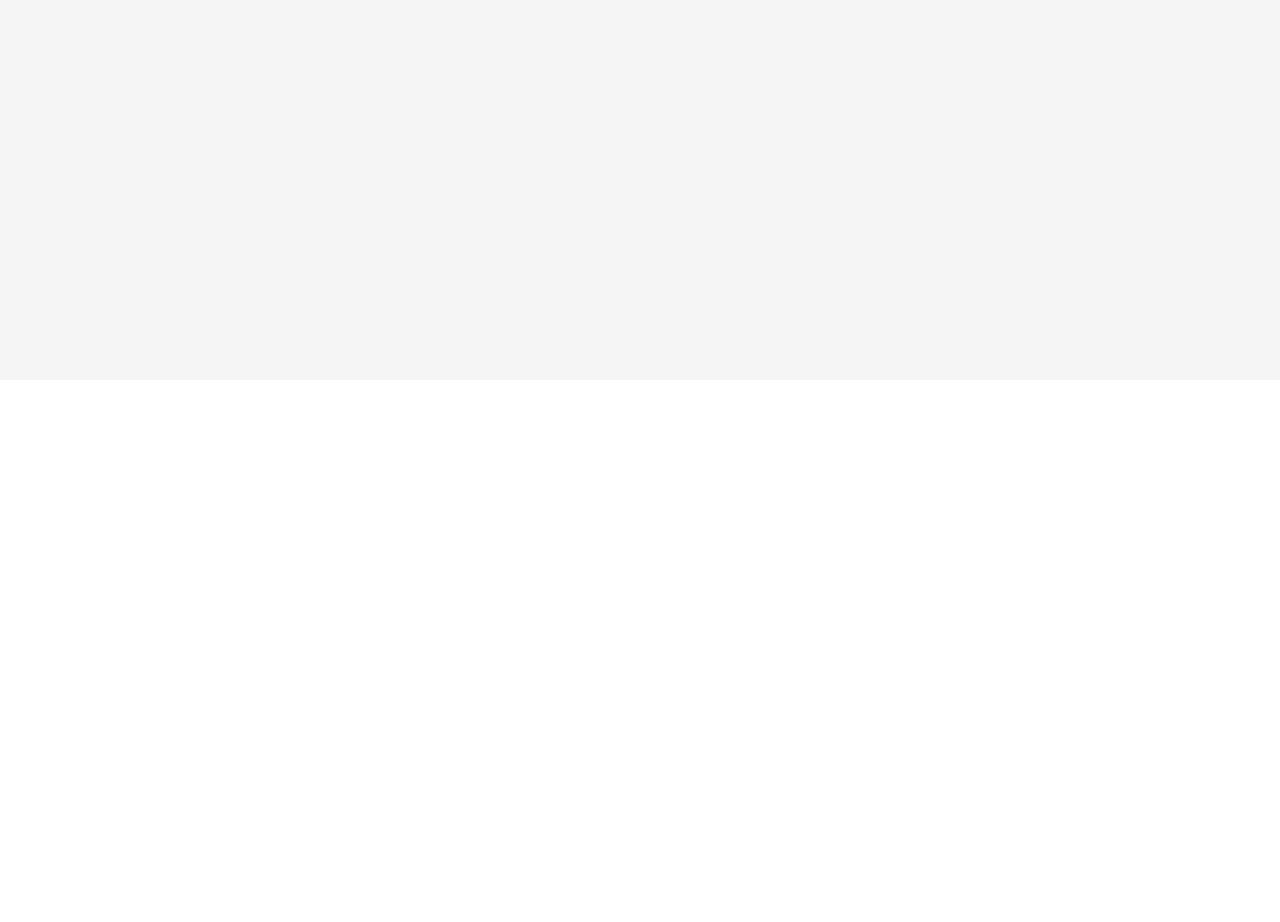
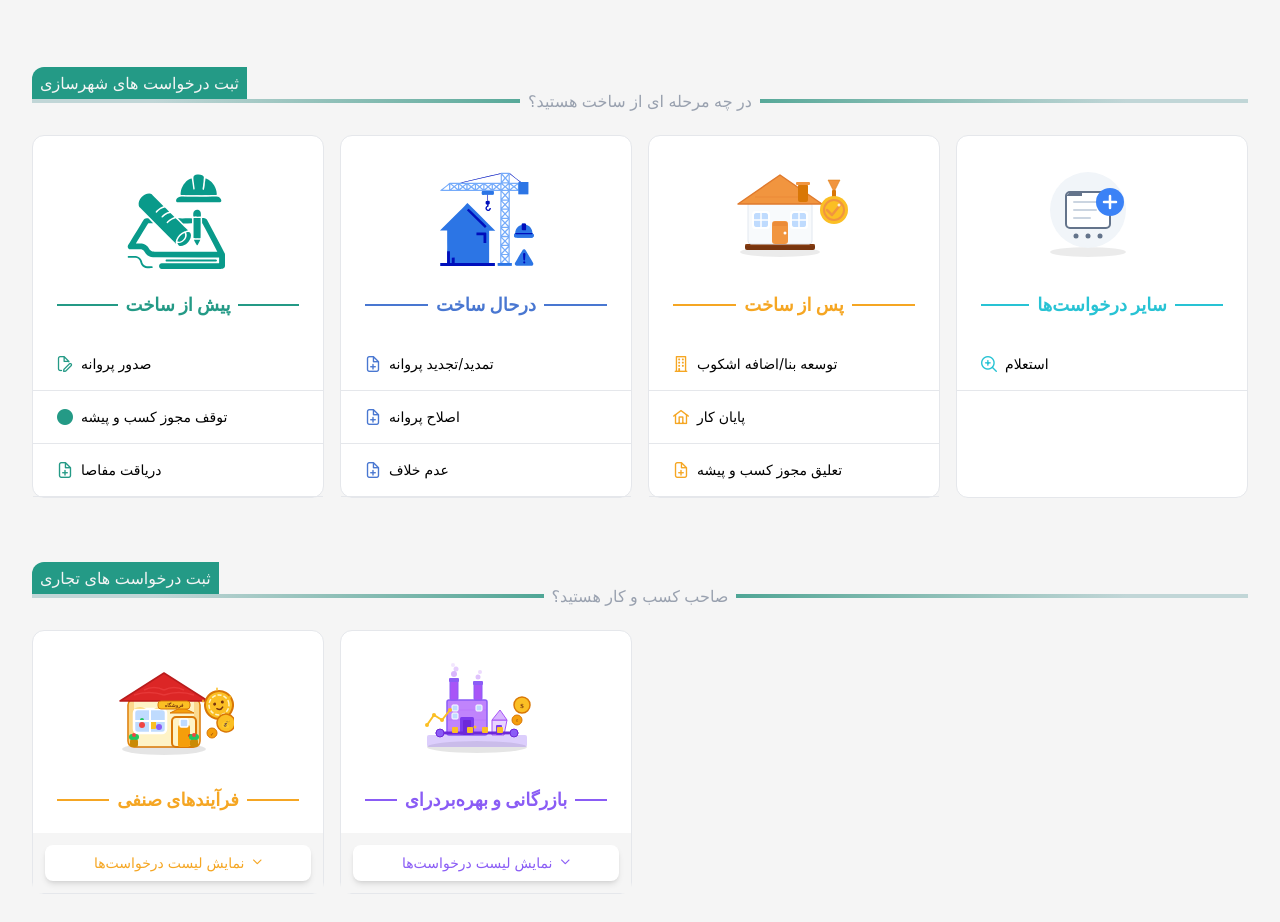
Before and after one commit to movhde/municipal-services-portal, a Vue app: page / in a window 1280 px wide. Shown: the part 420-1342 px from the top of the page. Before the commit the page ends 800 px from the top, so only its background shows below. Built offline with nearby package versions, Linux system fonts and the light colour scheme; the HTML template or start-up script is replaced by a standard one.

Commit message:
feat: implement reusable service section component

```diff
--- a/src/components/landing/HeroSection.vue
+++ b/src/components/landing/HeroSection.vue
@@ -5,7 +5,7 @@ import heroSec3 from '@/assets/images/heroSec3.png'
 </script>
 
 <template>
-  <div class="flex md:flex-row flex-col gap-2 lg:gap-4 px-4 lg:px-8">
+  <div class="flex md:flex-row flex-col gap-2 lg:gap-4 px-4 md:px-8">
     <div class="flex-2">
       <img :src="heroSec3" class="rounded-md w-full h-full" />
     </div>
--- a/src/components/landing/SectionDivider.vue
+++ b/src/components/landing/SectionDivider.vue
@@ -1,17 +1,17 @@
 <script setup lang="ts">
-defineProps<{ tagTitle: string; dividerTitle: string }>()
+defineProps<{ tagTitle: string; sectionTitle: string }>()
 </script>
 
 <template>
-  <div class="w-full flex flex-col justify-start px-8">
-    <div class="w-fit bg-[#249a86] text-[#f5f5f5] px-2 py-1 rounded-tl-xl">
+  <div class="w-full flex flex-col justify-start">
+    <div class="w-fit bg-[#249a86] text-[#f5f5f5] text-xs md:text-base px-2 py-1 rounded-tl-xl">
       {{ tagTitle ?? 'ثبت درخواست' }}
     </div>
     <div
-      class="w-full h-1 bg-linear-to-r from-10% from-[#0a0a0a] via-50% via-[#249a86] to-90% to-[#c1d6d7] flex items-center justify-center"
+      class="w-full h-1 bg-linear-to-r from-10% from-[#c1d6d7] via-50% via-[#249a86] to-90% to-[#c1d6d7] flex items-center justify-center"
     >
-      <div class="text-gray-400 bg-[#f5f5f5] p-2">
-        {{ dividerTitle ?? 'در چه مرحله ای هستید؟' }}
+      <div class="hidden md:block text-gray-400 bg-[#f5f5f5] p-2">
+        {{ sectionTitle ?? 'در چه مرحله ای هستید؟' }}
       </div>
     </div>
   </div>
--- /dev/null
+++ b/src/components/landing/ServiceCard.vue
@@ -0,0 +1,60 @@
+<script setup lang="ts">
+import 'primeicons/primeicons.css'
+import type { ServiceCard } from '@/types/service-section'
+import { themeMap } from '@/data/service-sections'
+
+defineProps<{
+  cards: ServiceCard[]
+}>()
+</script>
+
+<template>
+  <div class="grid grid-cols-2 lg:grid-cols-4 gap-2 md:gap-4 w-full">
+    <div
+      v-for="card in cards"
+      :key="card.title"
+      class="bg-white border border-gray-200 flex flex-col gap-2 rounded-xl"
+    >
+      <div class="flex flex-col items-center gap-4 p-2 md:p-6">
+        <div class="w-20 h-20 md:w-32 md:h-32">
+          <img :src="`images/${card.image}`" />
+        </div>
+        <div :class="`w-full h-0.5 flex items-center justify-center ${themeMap[card.theme].bg}`">
+          <span
+            :class="`px-2 bg-white text-base md:text-lg font-bold ${themeMap[card.theme].text}`"
+            >{{ card.title ?? 'ثبت درخواست' }}</span
+          >
+        </div>
+      </div>
+
+      <div class="flex flex-col">
+        <template v-if="card.items.length">
+          <div
+            v-for="item in card.items"
+            :key="item.title"
+            class="flex gap-2 items-center border-b border-gray-200 p-2 md:px-6 md:py-4 cursor-pointer"
+          >
+            <i :class="`pi pi-${item.icon} ${themeMap[card.theme].text}`"></i>
+            <span class="text-black text-xs md:text-sm">
+              {{ item.title }}
+            </span>
+          </div>
+        </template>
+
+        <div v-else class="w-full p-3 bg-[#f5f5f5] flex items-center justify-center cursor-pointer">
+          <div
+            class="w-full bg-white shadow-md flex items-center justify-center gap-2 p-2 rounded-lg"
+          >
+            <span :class="`md:text-sm text-xs ${themeMap[card.theme].text}`"
+              >نمایش لیست درخواست‌ها</span
+            >
+            <i
+              :class="`pi pi-chevron-down ${themeMap[card.theme].text}`"
+              style="font-size: 0.6rem"
+            ></i>
+          </div>
+        </div>
+      </div>
+    </div>
+  </div>
+</template>
--- /dev/null
+++ b/src/components/landing/ServiceSection.vue
@@ -0,0 +1,20 @@
+<script setup lang="ts">
+import type { ServiceSections } from '@/types/service-section.ts'
+import SectionDivider from './SectionDivider.vue'
+import ServiceCard from './ServiceCard.vue'
+
+defineProps<{
+  sections: ServiceSections
+}>()
+</script>
+
+<template>
+  <section
+    v-for="section in sections"
+    :key="section.tagTitle"
+    class="w-full p-4 md:p-8 flex flex-col gap-8"
+  >
+    <SectionDivider :tag-title="section.tagTitle" :section-title="section.sectionTitle" />
+    <ServiceCard :cards="section.cards" />
+  </section>
+</template>
--- a/src/views/LandingView.vue
+++ b/src/views/LandingView.vue
@@ -1,6 +1,8 @@
 <script setup lang="ts">
 import HeroSection from '@/components/landing/HeroSection.vue'
+import ServiceSection from '@/components/landing/ServiceSection.vue'
 import AppHeader from '@/components/layout/AppHeader.vue'
+import { serviceSections } from '@/data/service-sections'
 </script>
 
 <template>
@@ -9,5 +11,8 @@ import AppHeader from '@/components/layout/AppHeader.vue'
       <AppHeader />
       <HeroSection />
     </div>
+    <div>
+      <ServiceSection :sections="serviceSections" />
+    </div>
   </div>
 </template>
```
